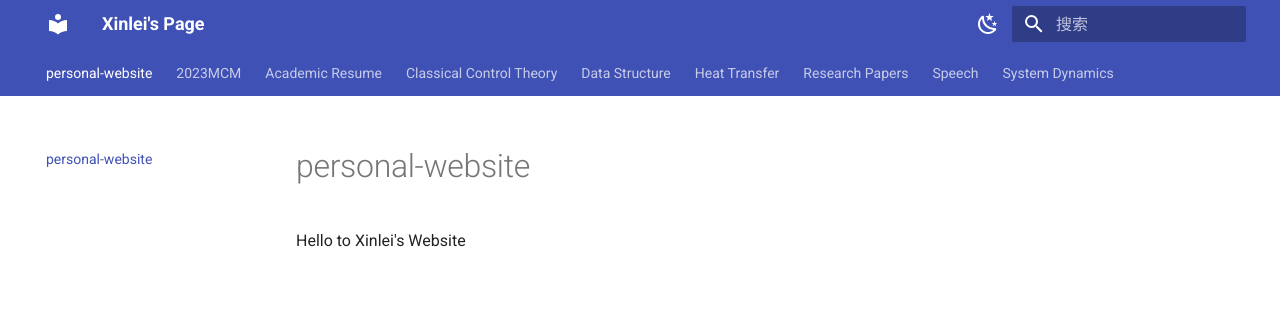
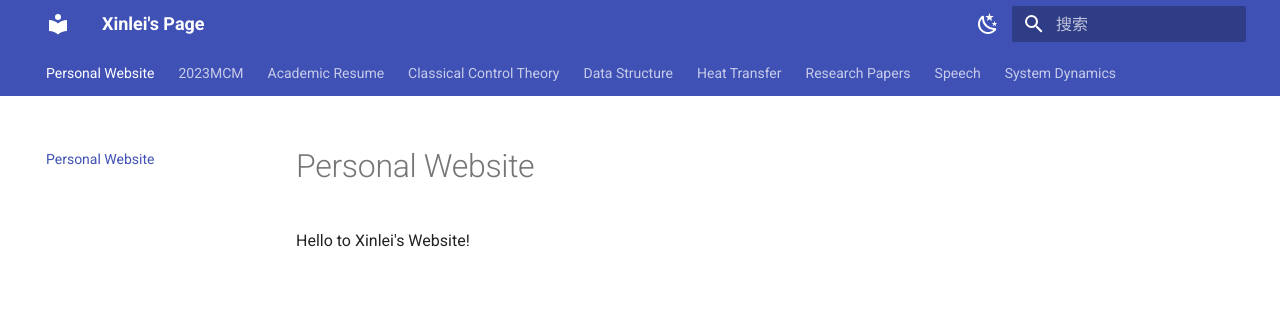
Before and after one commit to GuanQinG-GitHub/XinleiZhang_Website, an MkDocs documentation site: the page built from docs/index.md, in a window 1280 px wide. Shown: the top 335 px of the page. Built offline with MkDocs 1.6.1 and Material for MkDocs 9.7.7, drawn with Linux system fonts in a browser that asks for light colours.

```diff
--- a/docs/index.md
+++ b/docs/index.md
@@ -1,3 +1,3 @@
-# personal-website
+# Personal Website
 
-Hello to Xinlei's Website
+Hello to Xinlei's Website!
```
